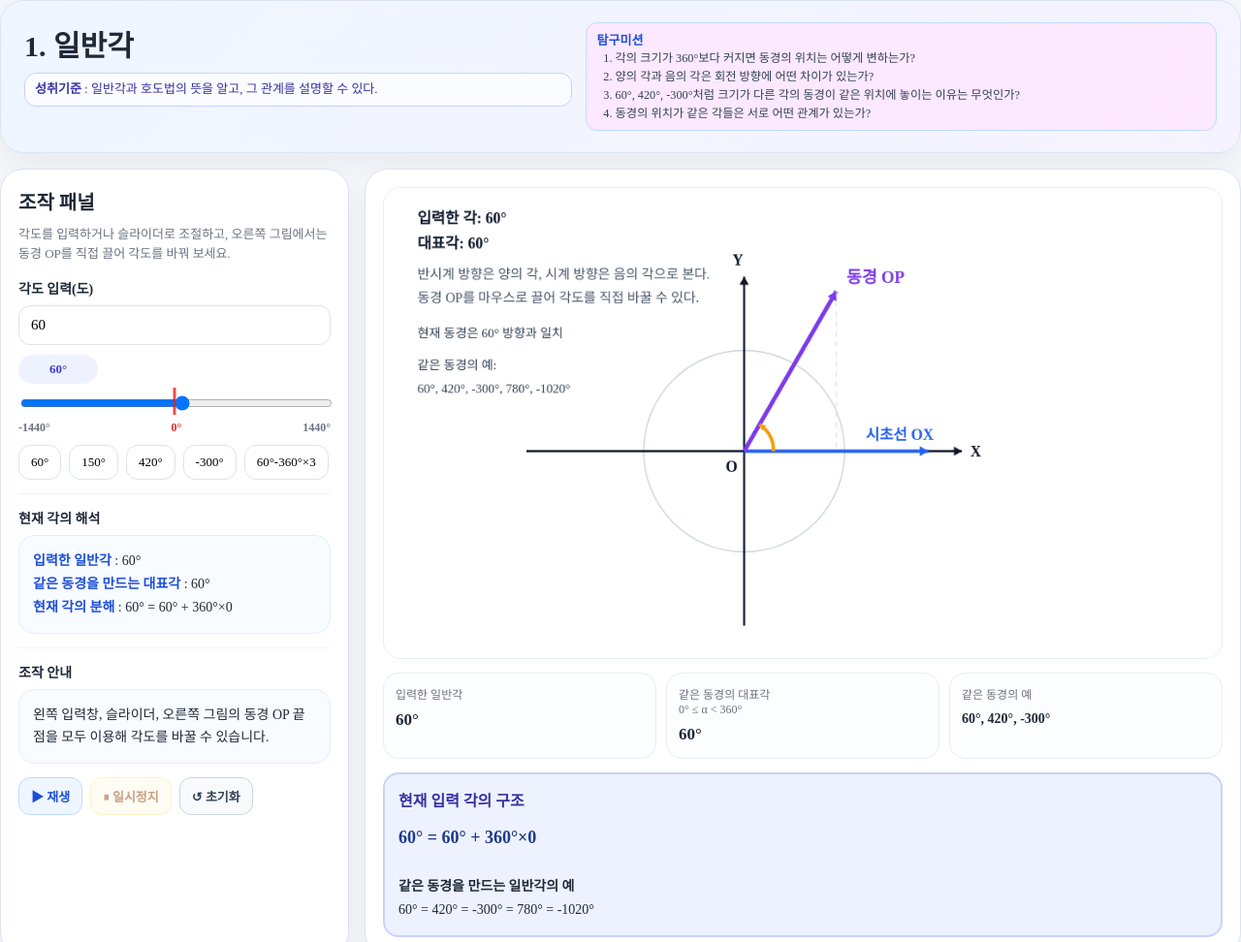
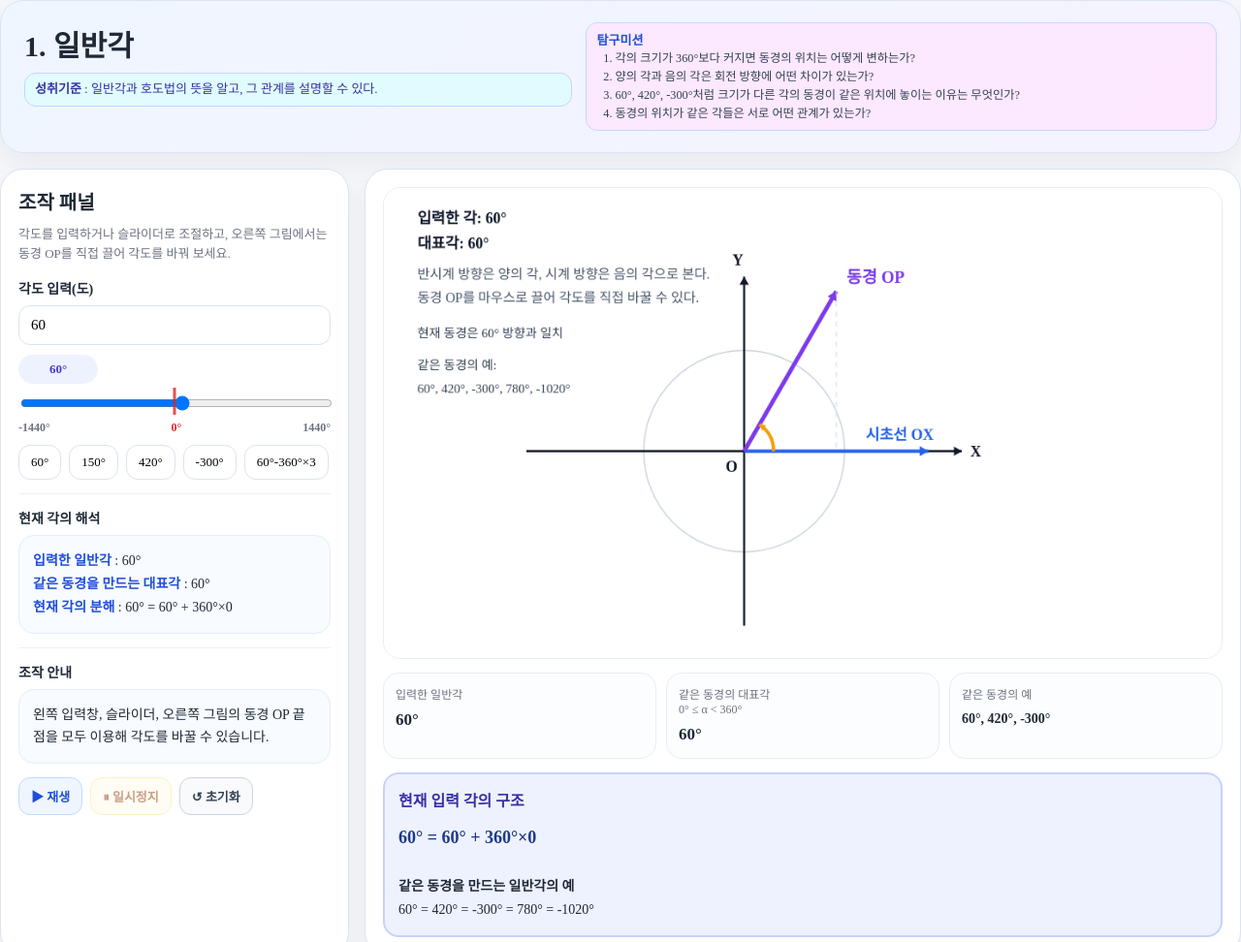
Before and after one commit to zzanggi00/trig-app, a plain HTML site: page pages/page1.html in a window 1280 px wide. Shown: the top 972 px of the page at 97% size. Drawn offline with Linux system fonts and the light colour scheme.

Commit message:
Add files via upload

```diff
--- a/assets/common.css
+++ b/assets/common.css
@@ -184,7 +184,7 @@ body.lower-page {
   padding: 8px 12px;
   border: 1px solid #c7d2fe;
   border-radius: 12px;
-  background: rgba(255, 255, 255, 0.72);
+  background: rgba(220, 255, 255, 0.72);
   color: #3730a3 !important;
   font-size: 14px;
   line-height: 1.55;
```
